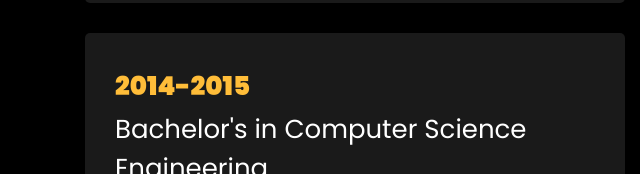
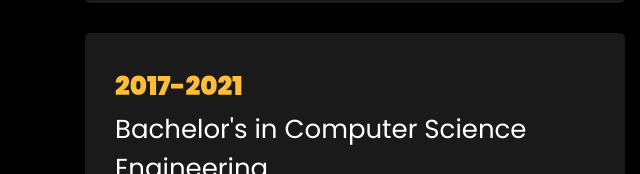
Before and after one commit to mukundhan-mohan/newportfolio, a plain HTML site: page clark-master/index.html in a window 1280 px wide. Shown: the part 2966-3140 px from the top of the page, 0-640 px from the left. Drawn offline with Linux system fonts and the light colour scheme; files whose address does not match are found by name.

Commit message:
new changes

```diff
--- a/clark-master/index.html
+++ b/clark-master/index.html
@@ -159,7 +159,7 @@
 						</p>
     				</div>
     				<div class="resume-wrap ftco-animate">
-    					<span class="date">2014-2015</span>
+    					<span class="date">2017-2021 </span>
     					<h2>Bachelor's in Computer Science Engineering</h2>
     					<span class="position">Sri Shakthi Instituton</span>
     					<p class="mt-4">
```
